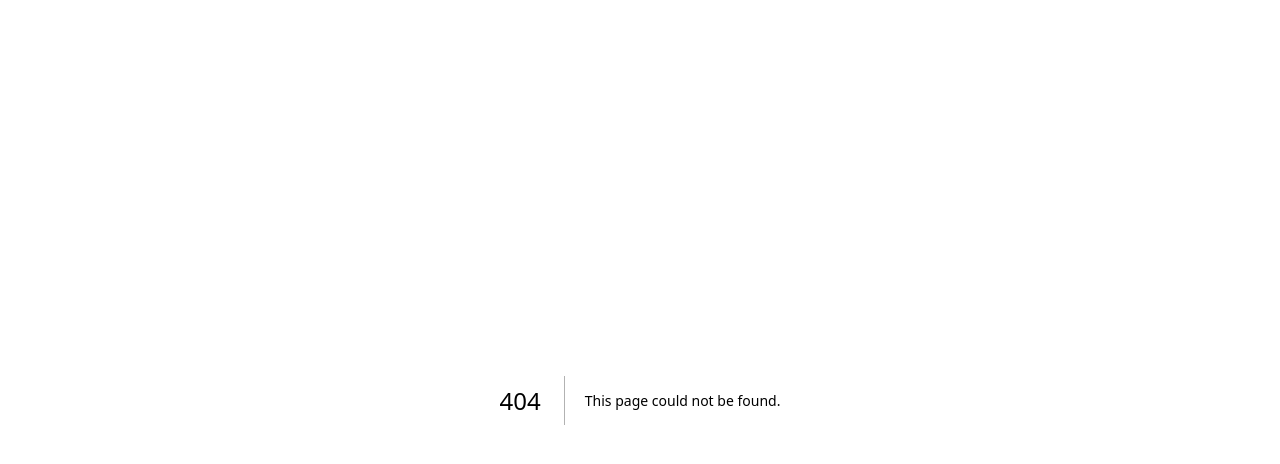
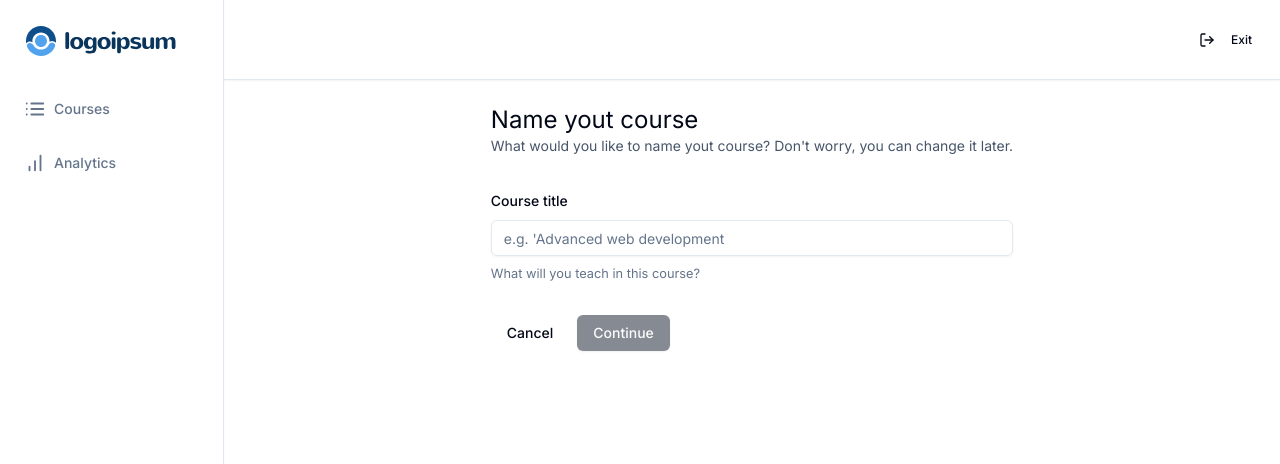
Before and after one commit to csfoldesi/lms, a Next.js app: page /teacher/create in a window 1280 px wide. Before the commit this address had no page. Shown: the top 464 px of the page. Built offline with nearby package versions, Linux system fonts and the light colour scheme.

Commit message:
Create Course UI implemented

```diff
--- a/app/(dashboard)/(routes)/teacher/courses/page.tsx
+++ b/app/(dashboard)/(routes)/teacher/courses/page.tsx
@@ -1,5 +1,14 @@
+import { Button } from "@/components/ui/button";
+import Link from "next/link";
+
 const CouresesPage = () => {
-  return <div>Courese page</div>;
+  return (
+    <div className="p-6">
+      <Link href="/teacher/create">
+        <Button>New Course</Button>
+      </Link>
+    </div>
+  );
 };
 
 export default CouresesPage;
--- /dev/null
+++ b/app/(dashboard)/(routes)/teacher/create/page.tsx
@@ -0,0 +1,78 @@
+"use client";
+
+import { useForm } from "react-hook-form";
+import * as z from "zod";
+import axios from "axios";
+import { zodResolver } from "@hookform/resolvers/zod";
+import { Form, FormControl, FormDescription, FormField, FormItem, FormLabel, FormMessage } from "@/components/ui/form";
+import { Input } from "@/components/ui/input";
+import Link from "next/link";
+import { Button } from "@/components/ui/button";
+import { useRouter } from "next/navigation";
+import toast from "react-hot-toast";
+
+const formSchema = z.object({
+  title: z.string().min(1, { message: "Title is required" }),
+});
+
+const CreatePage = () => {
+  const router = useRouter();
+  const form = useForm<z.infer<typeof formSchema>>({
+    resolver: zodResolver(formSchema),
+    defaultValues: {
+      title: "",
+    },
+  });
+
+  const { isSubmitting, isValid } = form.formState;
+
+  const onSubmit = async (values: z.infer<typeof formSchema>) => {
+    try {
+      const response = await axios.post("/api/course", values);
+      router.push(`/teacher/courses/${response.data.id}`);
+    } catch {
+      toast.error("Something went wrong");
+    }
+  };
+
+  return (
+    <div className="max-w-5xl mx-auto flex md:items-center md:justify-center h-full p-6">
+      <div>
+        <h1 className="text-2xl">Name yout course</h1>
+        <p className="text-sm text-slate-600">
+          What would you like to name yout course? Don&apos;t worry, you can change it later.
+        </p>
+        <Form {...form}>
+          <form onSubmit={form.handleSubmit(onSubmit)} className="space-y-8 mt-8">
+            <FormField
+              control={form.control}
+              name="title"
+              render={({ field }) => (
+                <FormItem>
+                  <FormLabel>Course title</FormLabel>
+                  <FormControl>
+                    <Input disabled={isSubmitting} placeholder="e.g. 'Advanced web development" {...field} />
+                  </FormControl>
+                  <FormDescription>What will you teach in this course?</FormDescription>
+                  <FormMessage />
+                </FormItem>
+              )}
+            />
+            <div className="flex items-center gap-x-2">
+              <Link href="/">
+                <Button type="button" variant="ghost">
+                  Cancel
+                </Button>
+              </Link>
+              <Button type="submit" disabled={!isValid || isSubmitting}>
+                Continue
+              </Button>
+            </div>
+          </form>
+        </Form>
+      </div>
+    </div>
+  );
+};
+
+export default CreatePage;
--- a/app/layout.tsx
+++ b/app/layout.tsx
@@ -1,22 +1,9 @@
-import type { Metadata } from "next";
 import { ClerkProvider } from "@clerk/nextjs";
-import { Geist, Geist_Mono } from "next/font/google";
+import { Inter } from "next/font/google";
 import "./globals.css";
+import { ToastProvider } from "@/components/providers/toaster-provider";
 
-const geistSans = Geist({
-  variable: "--font-geist-sans",
-  subsets: ["latin"],
-});
-
-const geistMono = Geist_Mono({
-  variable: "--font-geist-mono",
-  subsets: ["latin"],
-});
-
-export const metadata: Metadata = {
-  title: "Create Next App",
-  description: "Generated by create next app",
-};
+const inter = Inter({ subsets: ["latin"] });
 
 export default function RootLayout({
   children,
@@ -26,8 +13,9 @@
   return (
     <ClerkProvider>
       <html lang="en">
-        <body className={`${geistSans.variable} ${geistMono.variable} antialiased`}>
-          <main>{children}</main>
+        <body className={inter.className}>
+          <ToastProvider />
+          {children}
         </body>
       </html>
     </ClerkProvider>
--- /dev/null
+++ b/components/providers/toaster-provider.tsx
@@ -0,0 +1,7 @@
+"use client";
+
+import { Toaster } from "react-hot-toast";
+
+export const ToastProvider = () => {
+  return <Toaster />;
+};
--- /dev/null
+++ b/components/ui/form.tsx
@@ -0,0 +1,178 @@
+"use client"
+
+import * as React from "react"
+import * as LabelPrimitive from "@radix-ui/react-label"
+import { Slot } from "@radix-ui/react-slot"
+import {
+  Controller,
+  ControllerProps,
+  FieldPath,
+  FieldValues,
+  FormProvider,
+  useFormContext,
+} from "react-hook-form"
+
+import { cn } from "@/lib/utils"
+import { Label } from "@/components/ui/label"
+
+const Form = FormProvider
+
+type FormFieldContextValue<
+  TFieldValues extends FieldValues = FieldValues,
+  TName extends FieldPath<TFieldValues> = FieldPath<TFieldValues>
+> = {
+  name: TName
+}
+
+const FormFieldContext = React.createContext<FormFieldContextValue>(
+  {} as FormFieldContextValue
+)
+
+const FormField = <
+  TFieldValues extends FieldValues = FieldValues,
+  TName extends FieldPath<TFieldValues> = FieldPath<TFieldValues>
+>({
+  ...props
+}: ControllerProps<TFieldValues, TName>) => {
+  return (
+    <FormFieldContext.Provider value={{ name: props.name }}>
+      <Controller {...props} />
+    </FormFieldContext.Provider>
+  )
+}
+
+const useFormField = () => {
+  const fieldContext = React.useContext(FormFieldContext)
+  const itemContext = React.useContext(FormItemContext)
+  const { getFieldState, formState } = useFormContext()
+
+  const fieldState = getFieldState(fieldContext.name, formState)
+
+  if (!fieldContext) {
+    throw new Error("useFormField should be used within <FormField>")
+  }
+
+  const { id } = itemContext
+
+  return {
+    id,
+    name: fieldContext.name,
+    formItemId: `${id}-form-item`,
+    formDescriptionId: `${id}-form-item-description`,
+    formMessageId: `${id}-form-item-message`,
+    ...fieldState,
+  }
+}
+
+type FormItemContextValue = {
+  id: string
+}
+
+const FormItemContext = React.createContext<FormItemContextValue>(
+  {} as FormItemContextValue
+)
+
+const FormItem = React.forwardRef<
+  HTMLDivElement,
+  React.HTMLAttributes<HTMLDivElement>
+>(({ className, ...props }, ref) => {
+  const id = React.useId()
+
+  return (
+    <FormItemContext.Provider value={{ id }}>
+      <div ref={ref} className={cn("space-y-2", className)} {...props} />
+    </FormItemContext.Provider>
+  )
+})
+FormItem.displayName = "FormItem"
+
+const FormLabel = React.forwardRef<
+  React.ElementRef<typeof LabelPrimitive.Root>,
+  React.ComponentPropsWithoutRef<typeof LabelPrimitive.Root>
+>(({ className, ...props }, ref) => {
+  const { error, formItemId } = useFormField()
+
+  return (
+    <Label
+      ref={ref}
+      className={cn(error && "text-destructive", className)}
+      htmlFor={formItemId}
+      {...props}
+    />
+  )
+})
+FormLabel.displayName = "FormLabel"
+
+const FormControl = React.forwardRef<
+  React.ElementRef<typeof Slot>,
+  React.ComponentPropsWithoutRef<typeof Slot>
+>(({ ...props }, ref) => {
+  const { error, formItemId, formDescriptionId, formMessageId } = useFormField()
+
+  return (
+    <Slot
+      ref={ref}
+      id={formItemId}
+      aria-describedby={
+        !error
+          ? `${formDescriptionId}`
+          : `${formDescriptionId} ${formMessageId}`
+      }
+      aria-invalid={!!error}
+      {...props}
+    />
+  )
+})
+FormControl.displayName = "FormControl"
+
+const FormDescription = React.forwardRef<
+  HTMLParagraphElement,
+  React.HTMLAttributes<HTMLParagraphElement>
+>(({ className, ...props }, ref) => {
+  const { formDescriptionId } = useFormField()
+
+  return (
+    <p
+      ref={ref}
+      id={formDescriptionId}
+      className={cn("text-[0.8rem] text-muted-foreground", className)}
+      {...props}
+    />
+  )
+})
+FormDescription.displayName = "FormDescription"
+
+const FormMessage = React.forwardRef<
+  HTMLParagraphElement,
+  React.HTMLAttributes<HTMLParagraphElement>
+>(({ className, children, ...props }, ref) => {
+  const { error, formMessageId } = useFormField()
+  const body = error ? String(error?.message) : children
+
+  if (!body) {
+    return null
+  }
+
+  return (
+    <p
+      ref={ref}
+      id={formMessageId}
+      className={cn("text-[0.8rem] font-medium text-destructive", className)}
+      {...props}
+    >
+      {body}
+    </p>
+  )
+})
+FormMessage.displayName = "FormMessage"
+
+export {
+  useFormField,
+  Form,
+  FormItem,
+  FormLabel,
+  FormControl,
+  FormDescription,
+  FormMessage,
+  FormField,
+}
--- /dev/null
+++ b/components/ui/input.tsx
@@ -0,0 +1,22 @@
+import * as React from "react"
+
+import { cn } from "@/lib/utils"
+
+const Input = React.forwardRef<HTMLInputElement, React.ComponentProps<"input">>(
+  ({ className, type, ...props }, ref) => {
+    return (
+      <input
+        type={type}
+        className={cn(
+          "flex h-9 w-full rounded-md border border-input bg-transparent px-3 py-1 text-base shadow-sm transition-colors file:border-0 file:bg-transparent file:text-sm file:font-medium file:text-foreground placeholder:text-muted-foreground focus-visible:outline-none focus-visible:ring-1 focus-visible:ring-ring disabled:cursor-not-allowed disabled:opacity-50 md:text-sm",
+          className
+        )}
+        ref={ref}
+        {...props}
+      />
+    )
+  }
+)
+Input.displayName = "Input"
+
+export { Input }
--- /dev/null
+++ b/components/ui/label.tsx
@@ -0,0 +1,26 @@
+"use client"
+
+import * as React from "react"
+import * as LabelPrimitive from "@radix-ui/react-label"
+import { cva, type VariantProps } from "class-variance-authority"
+
+import { cn } from "@/lib/utils"
+
+const labelVariants = cva(
+  "text-sm font-medium leading-none peer-disabled:cursor-not-allowed peer-disabled:opacity-70"
+)
+
+const Label = React.forwardRef<
+  React.ElementRef<typeof LabelPrimitive.Root>,
+  React.ComponentPropsWithoutRef<typeof LabelPrimitive.Root> &
+    VariantProps<typeof labelVariants>
+>(({ className, ...props }, ref) => (
+  <LabelPrimitive.Root
+    ref={ref}
+    className={cn(labelVariants(), className)}
+    {...props}
+  />
+))
+Label.displayName = LabelPrimitive.Root.displayName
+
+export { Label }
```
Also changed, not shown: package.json (+7 -1 lines), 1 other file (tests, documents, lock files or other folders).
